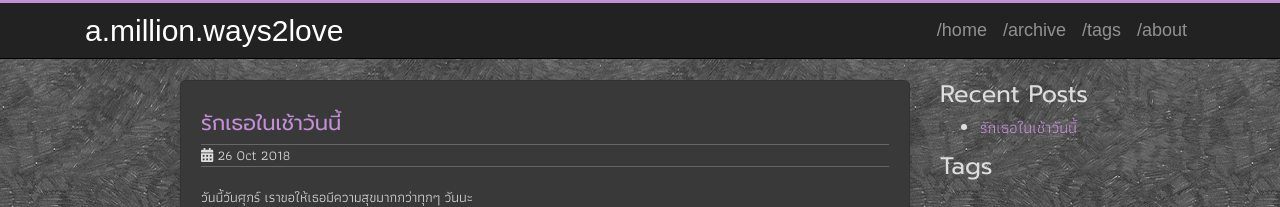
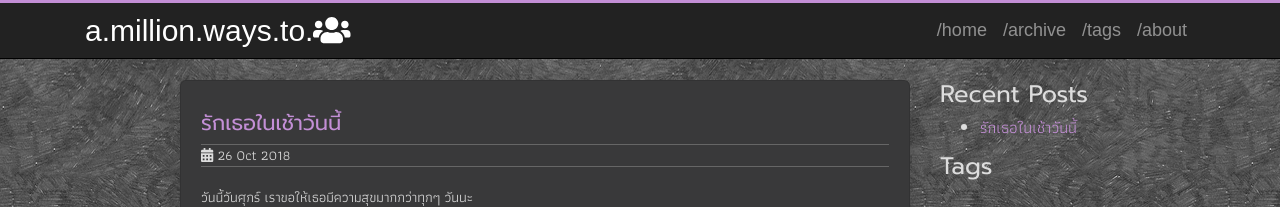
Before and after one commit to sdeehub/love, a Jekyll site: the page built from index.html, in a window 1280 px wide. Shown: the top 207 px of the page. Built offline with Jekyll 4.4.1, drawn with Linux system fonts in a browser that asks for light colours.

Commit message:
font awesome in title

```diff
--- a/_config.yml
+++ b/_config.yml
@@ -1,6 +1,6 @@
 # Jekyll configuration
 
-name: a.million.ways2love
+name: a.million.ways.to.<i class="fa fa-users"></i>
 description: A million ways to love stories.
 
 # Url is currently only used only for the RSS feed in feed.xml
```
